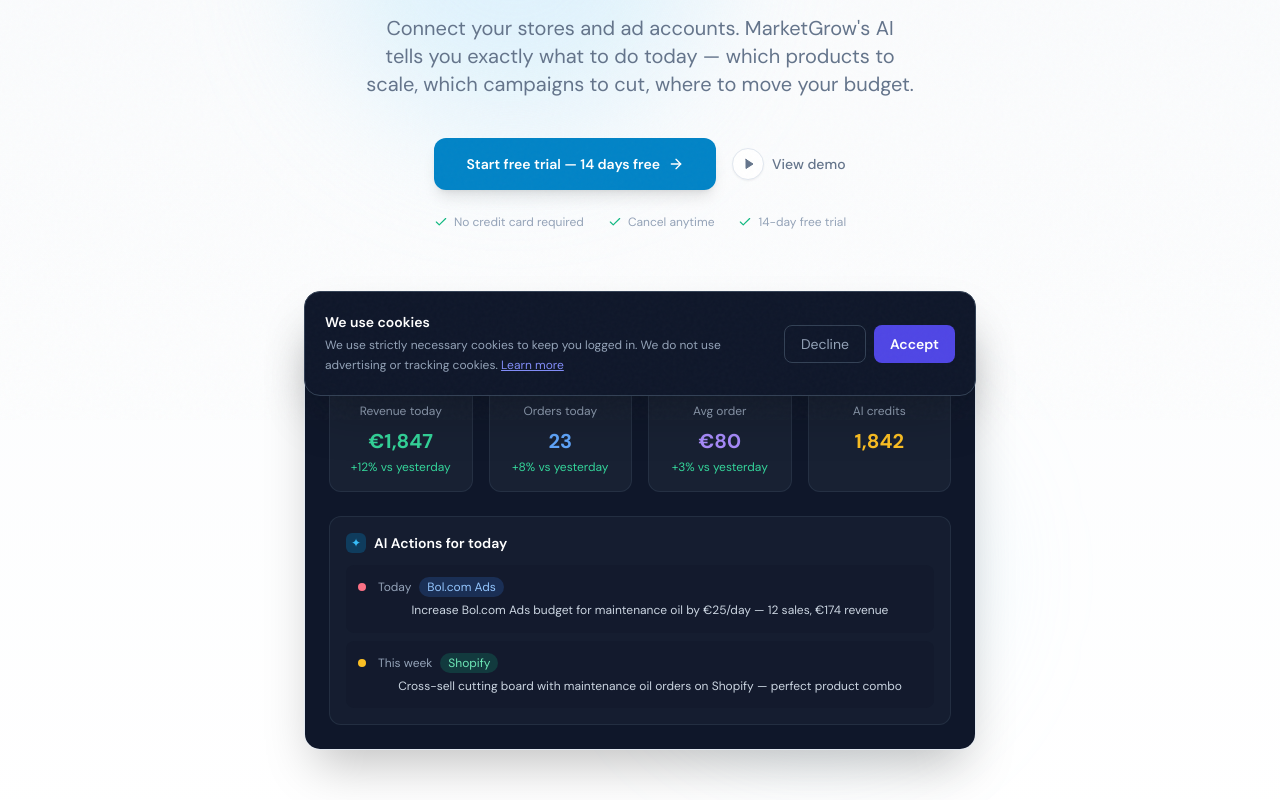
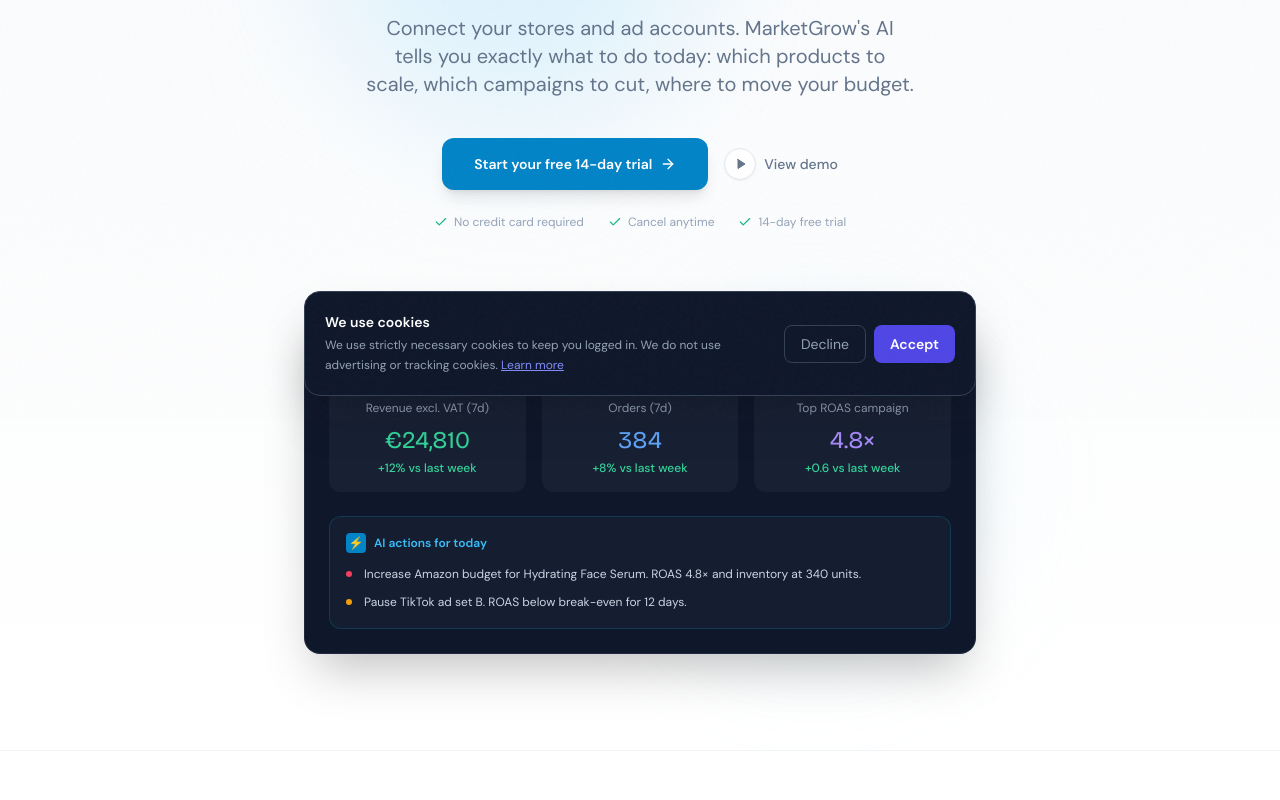
Before and after one commit to Julian0912608/marketgrowth-frontend, a Next.js app: page / in a window 1280 px wide. Shown: the part 380-1180 px from the top of the page. Built offline with nearby package versions, Linux system fonts and the light colour scheme.

Commit message:
Update Hero.tsx

```diff
--- a/components/marketing/Hero.tsx
+++ b/components/marketing/Hero.tsx
@@ -13,7 +13,7 @@ export function Hero() {
 
         <div className="inline-flex items-center gap-2 bg-emerald-50 border border-emerald-200 text-emerald-700 text-xs font-semibold px-4 py-2 rounded-full mb-8">
           <span className="w-1.5 h-1.5 bg-emerald-500 rounded-full animate-pulse" />
-          Now live — start your free trial today
+          Now live. Start your free trial today.
         </div>
 
         <h1 className="font-display text-5xl sm:text-6xl lg:text-7xl font-800 text-slate-900 leading-[1.05] tracking-tight mb-6 text-balance">
@@ -22,7 +22,7 @@ export function Hero() {
         </h1>
 
         <p className="max-w-2xl mx-auto text-lg sm:text-xl text-slate-500 leading-relaxed mb-10 text-balance">
-          Connect your stores and ad accounts. MarketGrow's AI tells you exactly what to do today —
+          Connect your stores and ad accounts. MarketGrow's AI tells you exactly what to do today:
           which products to scale, which campaigns to cut, where to move your budget.
         </p>
 
@@ -32,7 +32,7 @@ export function Hero() {
             href="/register"
             className="group flex items-center gap-2 bg-brand-600 hover:bg-brand-700 text-white font-semibold px-8 py-4 rounded-xl transition-all shadow-lg text-sm"
           >
-            Start free trial — 14 days free
+            Start your free 14-day trial
             <ArrowRight className="w-4 h-4 group-hover:translate-x-1 transition-transform" />
           </Link>
           <a
@@ -61,56 +61,43 @@ export function Hero() {
         </div>
 
         {/* Mock dashboard preview */}
-        <div className="relative max-w-5xl mx-auto" id="demo">
-          <div className="bg-white rounded-2xl shadow-2xl border border-slate-200 overflow-hidden">
-            <div className="flex items-center gap-2 px-4 py-3 border-b border-slate-100 bg-slate-50">
-              <div className="w-3 h-3 rounded-full bg-rose-400" />
-              <div className="w-3 h-3 rounded-full bg-amber-400" />
-              <div className="w-3 h-3 rounded-full bg-emerald-400" />
-              <div className="flex-1 mx-4 bg-white rounded-md px-3 py-1 text-xs text-slate-400 border border-slate-200">
-                app.marketgrow.ai/dashboard
+        <div className="relative max-w-5xl mx-auto">
+          <div className="bg-slate-900 rounded-2xl shadow-2xl border border-slate-700/50 overflow-hidden">
+            <div className="flex items-center gap-2 px-4 py-3 border-b border-slate-700/50">
+              <div className="w-3 h-3 rounded-full bg-rose-500/60" />
+              <div className="w-3 h-3 rounded-full bg-amber-500/60" />
+              <div className="w-3 h-3 rounded-full bg-emerald-500/60" />
+              <div className="ml-4 flex-1 bg-slate-800 rounded-md h-6 max-w-xs" />
             </div>
-            </div>
-
-            {/* Dashboard mock */}
-            <div className="bg-slate-900 p-6">
-              <div className="grid grid-cols-4 gap-4 mb-6">
+            <div className="p-6 grid sm:grid-cols-3 gap-4">
               {[
-                  { label: 'Revenue today', value: '€1,847', change: '+12%', color: 'text-emerald-400' },
-                  { label: 'Orders today',  value: '23',     change: '+8%',  color: 'text-blue-400' },
-                  { label: 'Avg order',     value: '€80',    change: '+3%',  color: 'text-violet-400' },
-                  { label: 'AI credits',    value: '1,842',  change: '',     color: 'text-amber-400' },
+                { label: 'Revenue excl. VAT (7d)', value: '€24,810', change: '+12%', color: 'text-emerald-400' },
+                { label: 'Orders (7d)',             value: '384',     change: '+8%',  color: 'text-blue-400'    },
+                { label: 'Top ROAS campaign',       value: '4.8×',    change: '+0.6', color: 'text-violet-400'  },
               ].map(stat => (
-                  <div key={stat.label} className="bg-slate-800/60 rounded-xl p-4 border border-slate-700/50">
-                    <div className="text-xs text-slate-400 mb-2">{stat.label}</div>
-                    <div className={`text-xl font-bold ${stat.color}`}>{stat.value}</div>
-                    {stat.change && <div className="text-xs text-emerald-400 mt-1">{stat.change} vs yesterday</div>}
+                <div key={stat.label} className="bg-slate-800/60 rounded-xl p-4">
+                  <p className="text-slate-400 text-xs mb-2">{stat.label}</p>
+                  <p className={`font-display text-2xl font-800 ${stat.color} mb-1`}>{stat.value}</p>
+                  <p className="text-emerald-400 text-xs font-medium">{stat.change} vs last week</p>
                 </div>
               ))}
             </div>
-
-              {/* AI actions */}
-              <div className="bg-slate-800/40 rounded-xl border border-slate-700/50 p-4">
+            <div className="px-6 pb-6">
+              <div className="bg-slate-800/40 rounded-xl p-4 border border-brand-500/20">
                 <div className="flex items-center gap-2 mb-3">
-                  <div className="w-5 h-5 rounded-md bg-brand-600/30 flex items-center justify-center">
-                    <span className="text-brand-400 text-xs">✦</span>
+                  <div className="w-5 h-5 rounded bg-brand-600 flex items-center justify-center">
+                    <span className="text-white text-xs">⚡</span>
                   </div>
-                  <span className="text-sm font-semibold text-white">AI Actions for today</span>
+                  <span className="text-brand-400 text-xs font-semibold">AI actions for today</span>
                 </div>
                 <div className="space-y-2">
                   {[
-                    { priority: 'Today', text: 'Increase Bol.com Ads budget for maintenance oil by €25/day — 12 sales, €174 revenue', tag: 'Bol.com Ads', color: 'bg-blue-500/20 text-blue-300' },
-                    { priority: 'This week', text: 'Cross-sell cutting board with maintenance oil orders on Shopify — perfect product combo', tag: 'Shopify', color: 'bg-emerald-500/20 text-emerald-300' },
+                    { priority: 'High', text: 'Increase Amazon budget for Hydrating Face Serum. ROAS 4.8× and inventory at 340 units.', color: 'bg-rose-500' },
+                    { priority: 'Medium', text: 'Pause TikTok ad set B. ROAS below break-even for 12 days.', color: 'bg-amber-500' },
                   ].map((action, i) => (
-                    <div key={i} className="flex items-start gap-3 bg-slate-900/40 rounded-lg p-3">
-                      <div className={`w-2 h-2 rounded-full mt-1.5 flex-shrink-0 ${i === 0 ? 'bg-rose-400' : 'bg-amber-400'}`} />
-                      <div className="flex-1 min-w-0">
-                        <div className="flex items-center gap-2 mb-1">
-                          <span className="text-xs text-slate-400">{action.priority}</span>
-                          <span className={`text-xs px-2 py-0.5 rounded-full ${action.color}`}>{action.tag}</span>
-                        </div>
-                        <p className="text-xs text-slate-300 leading-relaxed">{action.text}</p>
-                      </div>
+                    <div key={i} className="flex items-start gap-3">
+                      <div className={`w-1.5 h-1.5 rounded-full ${action.color} mt-1.5 flex-shrink-0`} />
+                      <p className="text-slate-300 text-xs leading-relaxed">{action.text}</p>
                     </div>
                   ))}
                 </div>
```
Lines whose indentation alone changed are shown as unchanged.
